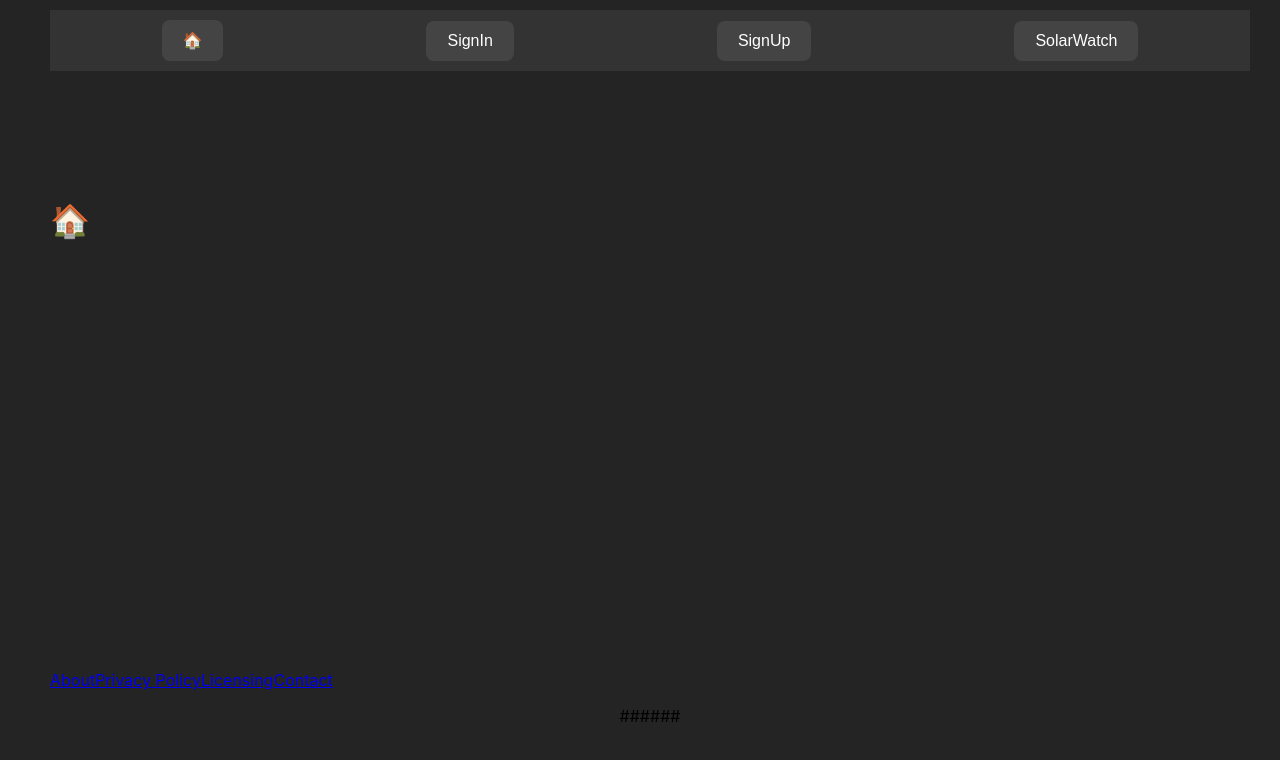
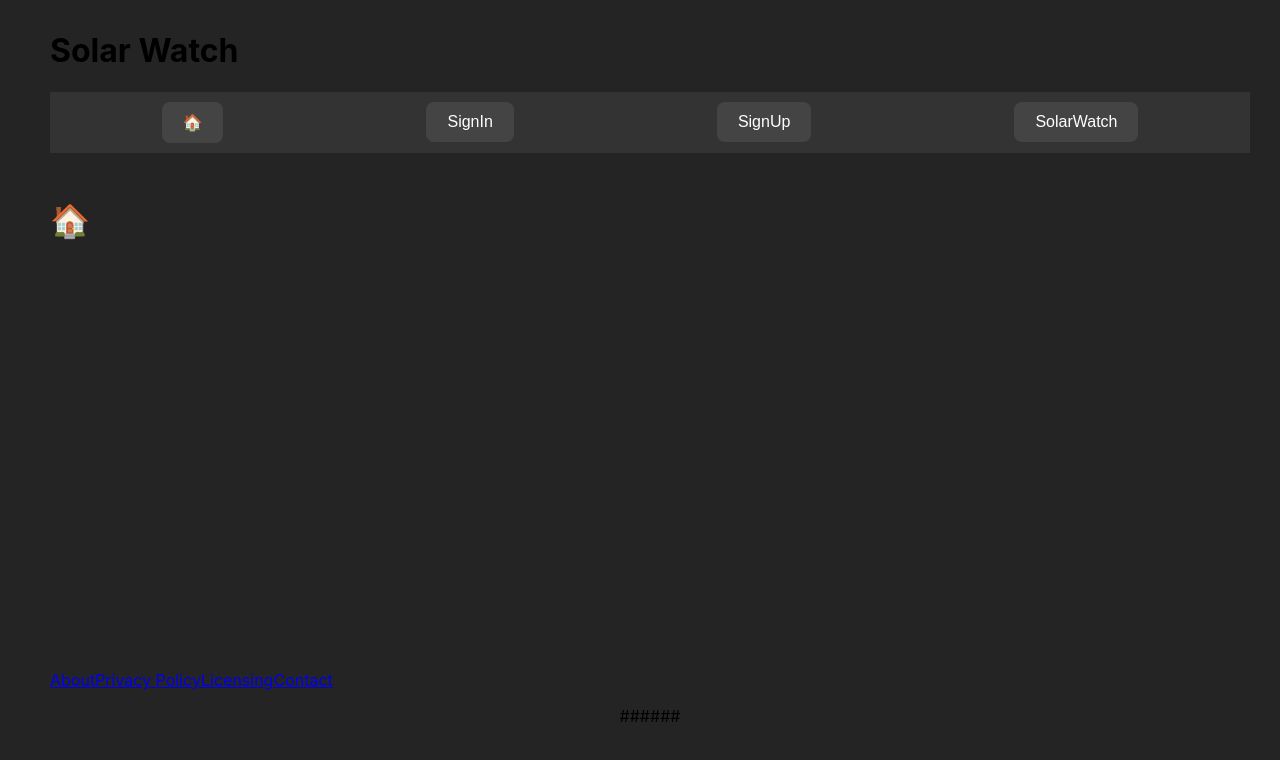
Before and after one commit to ndrs06/SolarWatch, a React (Vite) app in the folder client/: page / in a window 1280 px wide. Shown: the top 760 px of the page. Built offline with nearby package versions, Linux system fonts and the light colour scheme.

Commit message:
:lipstick: style: insert outlets of Layout.jsx into div

```diff
--- a/client/src/pages/Layout/Layout.jsx
+++ b/client/src/pages/Layout/Layout.jsx
@@ -1,5 +1,5 @@
 import "./Layout.scss"
-import React, {useEffect} from "react";
+import React from "react";
 import Navbar from "../../components/Navbar/Navbar.jsx";
 import Footer from "../../components/Footer/Footer.jsx";
 import {Outlet} from "react-router-dom";
@@ -9,10 +9,12 @@ export default function Layout() {
     return (
         <div className="layout">
             <div className="layout-header-container">
-                <div className="layout-header"></div>
-                <Navbar className="layout-navbar"/>
+                <div className="layout-header"><h1>Solar Watch</h1></div>
+                <Navbar />
             </div>
-            <Outlet className="layout-outlet"/>
+            <div  className="layout-outlet">
+                <Outlet />
+            </div>
             <Footer className="layout-footer"/>
         </div>
     );
```
